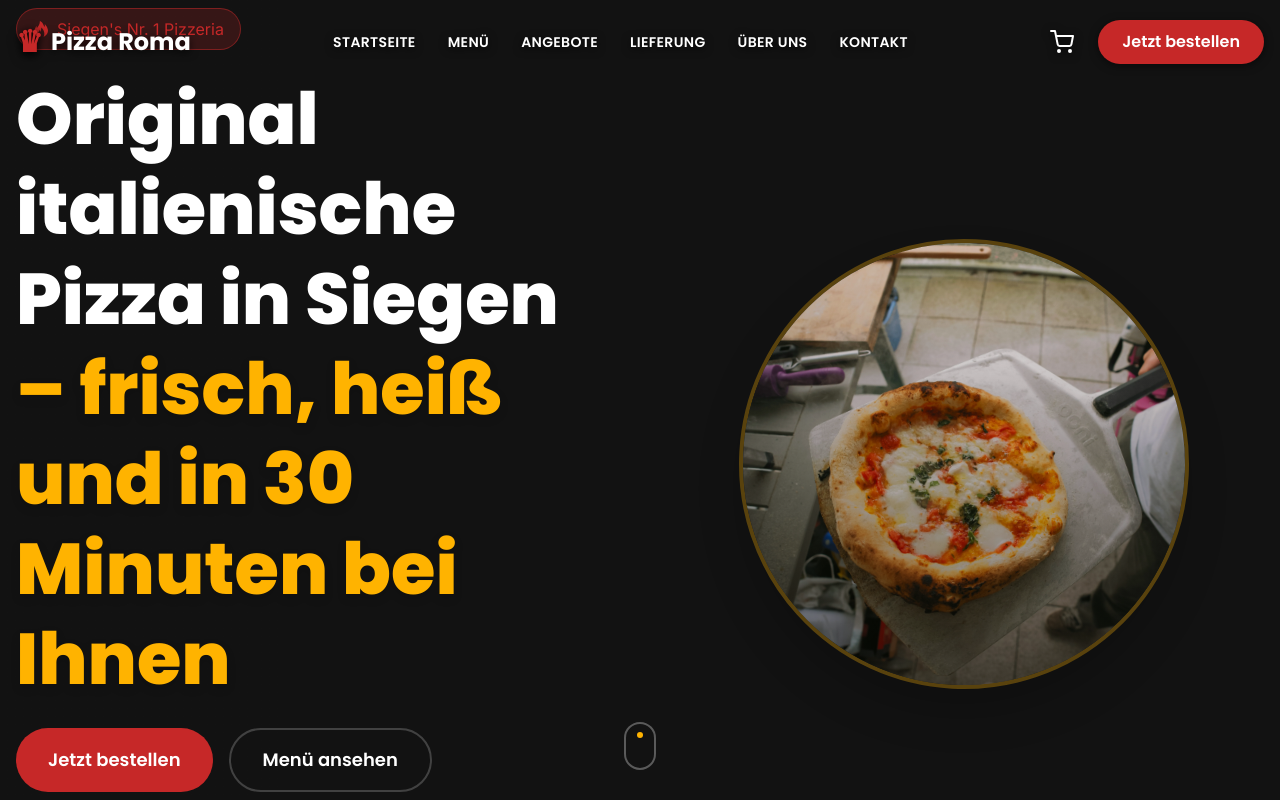
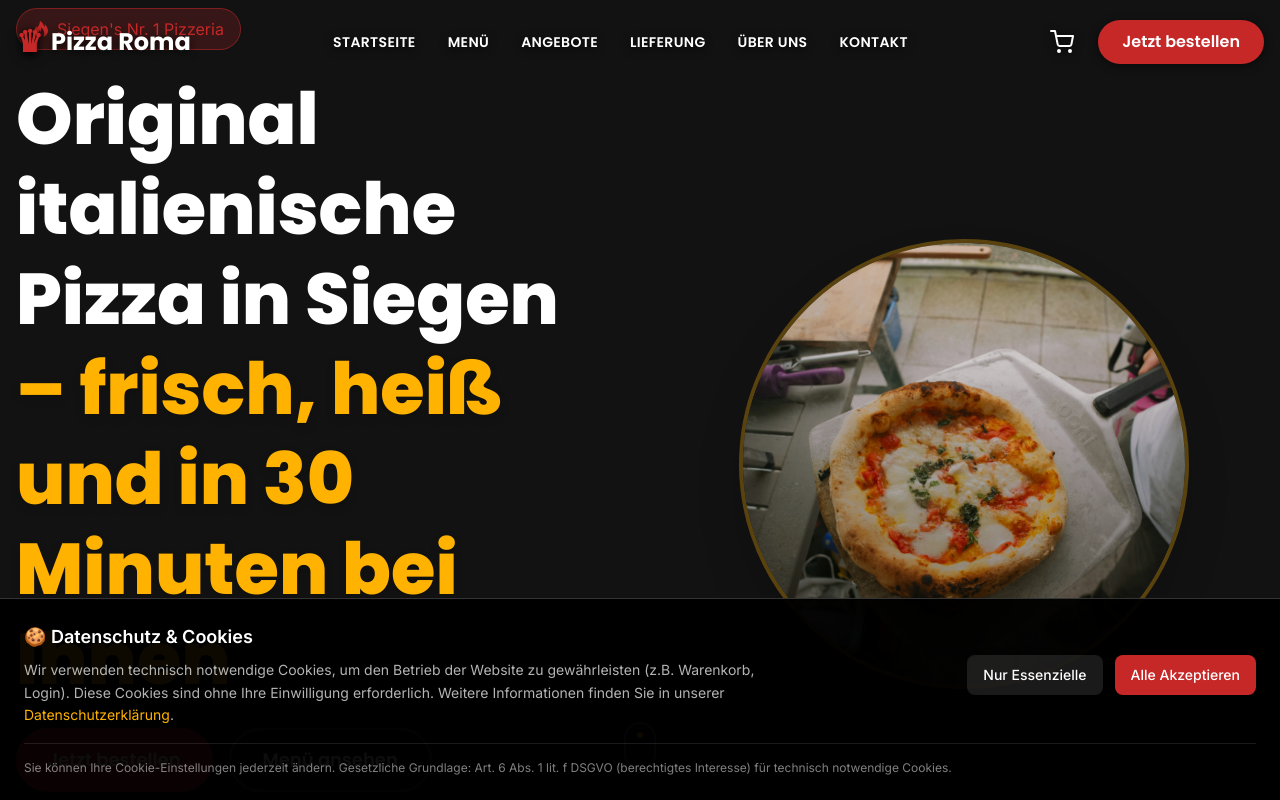
Before and after one commit to Tor2024/pizza-roma-siegen, a Next.js app: page / in a window 1280 px wide. Shown: the top 800 px of the page. Built offline with nearby package versions, Linux system fonts and the light colour scheme.

Commit message:
Add Cookie Consent banner + Zahlungspflichtig bestellen button + AGB checkbox + Widerrufsrecht text

```diff
--- a/app/layout.tsx
+++ b/app/layout.tsx
@@ -8,6 +8,7 @@ import Footer from '@/components/Footer'
 import CartSidebar from '@/components/CartSidebar'
 import FloatingCTA from '@/components/FloatingCTA'
 import Preloader from '@/components/Preloader'
+import CookieConsent from '@/components/CookieConsent'
 
 export const metadata: Metadata = {
   title: 'Pizza Roma Siegen | Beste Italienische Pizza & Lieferservice',
@@ -51,6 +52,7 @@ export default function RootLayout({
               <main>{children}</main>
               <FloatingCTA />
               <Footer />
+              <CookieConsent />
             </LanguageProvider>
           </Preloader>
         </ErrorBoundary>
--- a/components/CheckoutModal.tsx
+++ b/components/CheckoutModal.tsx
@@ -67,6 +67,7 @@ export default function CheckoutModal({ isOpen, onClose }: CheckoutModalProps) {
 
   const [hasPaid, setHasPaid] = useState(false);
   const [orderError, setOrderError] = useState('');
+  const [agbAccepted, setAgbAccepted] = useState(false);
 
   const handlePayment = async () => {
     if (hasPaid || isProcessing) return; // Prevent double submission
@@ -402,6 +403,29 @@ export default function CheckoutModal({ isOpen, onClose }: CheckoutModalProps) {
                       </div>
                     </div>
 
+                    {/* Legal compliance: Widerrufsrecht for perishable goods */}
+                    <div className="bg-yellow-500/10 border border-yellow-500/30 rounded-xl p-4 mb-4">
+                      <p className="text-yellow-400/90 text-sm">
+                        <strong>Widerrufsrecht:</strong> Da es sich bei Lebensmitteln um leicht verderbliche Waren handelt, besteht kein Widerrufsrecht gemäß § 312g Abs. 2 Nr. 1 BGB.
+                        Die Ware wird nach Ihrer Bestellung frisch zubereitet.
+                      </p>
+                    </div>
+
+                    {/* AGB Checkbox */}
+                    <div className="flex items-start gap-3 mb-4">
+                      <input
+                        type="checkbox"
+                        id="agb"
+                        checked={agbAccepted}
+                        onChange={(e) => setAgbAccepted(e.target.checked)}
+                        className="mt-1 w-4 h-4 accent-roma-red cursor-pointer"
+                      />
+                      <label htmlFor="agb" className="text-sm text-white/70 cursor-pointer">
+                        Ich habe die <a href="#" className="text-roma-gold hover:underline">AGB</a> gelesen und stimme ihnen zu.
+                        Ich bestätige, dass ich über das fehlende Widerrufsrecht informiert wurde.
+                      </label>
+                    </div>
+
                     <div className="flex gap-3 pt-4">
                       {orderError && (
                         <div className="w-full mb-2 p-3 bg-red-500/20 border border-red-500/50 rounded-xl text-red-400 text-sm">
@@ -416,9 +440,9 @@ export default function CheckoutModal({ isOpen, onClose }: CheckoutModalProps) {
                       </button>
                       <button
                         onClick={handlePayment}
-                        disabled={isProcessing || hasPaid}
-                        className="flex-[2] bg-roma-red text-white py-4 rounded-xl font-bold hover:bg-red-700 transition-all disabled:opacity-50 flex items-center justify-center gap-2"
-                        aria-label={isProcessing ? 'Wird verarbeitet' : `Jetzt bezahlen ${finalTotal.toFixed(2)} Euro`}
+                        disabled={isProcessing || hasPaid || !agbAccepted}
+                        className="flex-[2] bg-roma-red text-white py-4 rounded-xl font-bold hover:bg-red-700 transition-all disabled:opacity-50 disabled:cursor-not-allowed flex items-center justify-center gap-2"
+                        aria-label={isProcessing ? 'Wird verarbeitet' : `Zahlungspflichtig bestellen ${finalTotal.toFixed(2)} Euro`}
                       >
                         {isProcessing ? (
                           <>
@@ -427,7 +451,7 @@ export default function CheckoutModal({ isOpen, onClose }: CheckoutModalProps) {
                           </>
                         ) : (
                           <>
-                            <FiCreditCard /> {t('pay_now')} {finalTotal.toFixed(2)} €
+                            <FiCreditCard /> Zahlungspflichtig bestellen {finalTotal.toFixed(2)} €
                           </>
                         )}
                       </button>
--- /dev/null
+++ b/components/CookieConsent.tsx
@@ -0,0 +1,78 @@
+'use client';
+
+import { useState, useEffect } from 'react';
+import { motion, AnimatePresence } from 'framer-motion';
+
+export default function CookieConsent() {
+  const [showBanner, setShowBanner] = useState(false);
+
+  useEffect(() => {
+    // Check if user already consented
+    const consent = localStorage.getItem('cookieConsent');
+    if (!consent) {
+      setShowBanner(true);
+    }
+  }, []);
+
+  const acceptCookies = () => {
+    localStorage.setItem('cookieConsent', 'accepted');
+    localStorage.setItem('cookieConsentDate', new Date().toISOString());
+    setShowBanner(false);
+  };
+
+  const acceptEssentialOnly = () => {
+    localStorage.setItem('cookieConsent', 'essential');
+    localStorage.setItem('cookieConsentDate', new Date().toISOString());
+    setShowBanner(false);
+  };
+
+  if (!showBanner) return null;
+
+  return (
+    <AnimatePresence>
+      {showBanner && (
+        <motion.div
+          initial={{ y: 100, opacity: 0 }}
+          animate={{ y: 0, opacity: 1 }}
+          exit={{ y: 100, opacity: 0 }}
+          className="fixed bottom-0 left-0 right-0 z-50 bg-black/95 border-t border-white/20 p-4 md:p-6"
+        >
+          <div className="max-w-7xl mx-auto">
+            <div className="flex flex-col md:flex-row gap-4 items-start md:items-center justify-between">
+              <div className="flex-1">
+                <h3 className="text-lg font-semibold text-white mb-2">🍪 Datenschutz & Cookies</h3>
+                <p className="text-white/70 text-sm leading-relaxed max-w-3xl">
+                  Wir verwenden technisch notwendige Cookies, um den Betrieb der Website zu gewährleisten (z.B. Warenkorb, Login).
+                  Diese Cookies sind ohne Ihre Einwilligung erforderlich. Weitere Informationen finden Sie in unserer{' '}
+                  <a href="/datenschutz" className="text-roma-gold hover:underline">Datenschutzerklärung</a>.
+                </p>
+              </div>
+
+              <div className="flex flex-col sm:flex-row gap-3 w-full md:w-auto">
+                <button
+                  onClick={acceptEssentialOnly}
+                  className="px-4 py-2.5 bg-white/10 hover:bg-white/20 text-white rounded-lg text-sm font-medium transition-colors whitespace-nowrap"
+                >
+                  Nur Essenzielle
+                </button>
+                <button
+                  onClick={acceptCookies}
+                  className="px-4 py-2.5 bg-roma-red hover:bg-red-700 text-white rounded-lg text-sm font-medium transition-colors whitespace-nowrap"
+                >
+                  Alle Akzeptieren
+                </button>
+              </div>
+            </div>
+
+            <div className="mt-4 pt-4 border-t border-white/10 text-xs text-white/50">
+              <p>
+                Sie können Ihre Cookie-Einstellungen jederzeit ändern.
+                Gesetzliche Grundlage: Art. 6 Abs. 1 lit. f DSGVO (berechtigtes Interesse) für technisch notwendige Cookies.
+              </p>
+            </div>
+          </div>
+        </motion.div>
+      )}
+    </AnimatePresence>
+  );
+}
```
